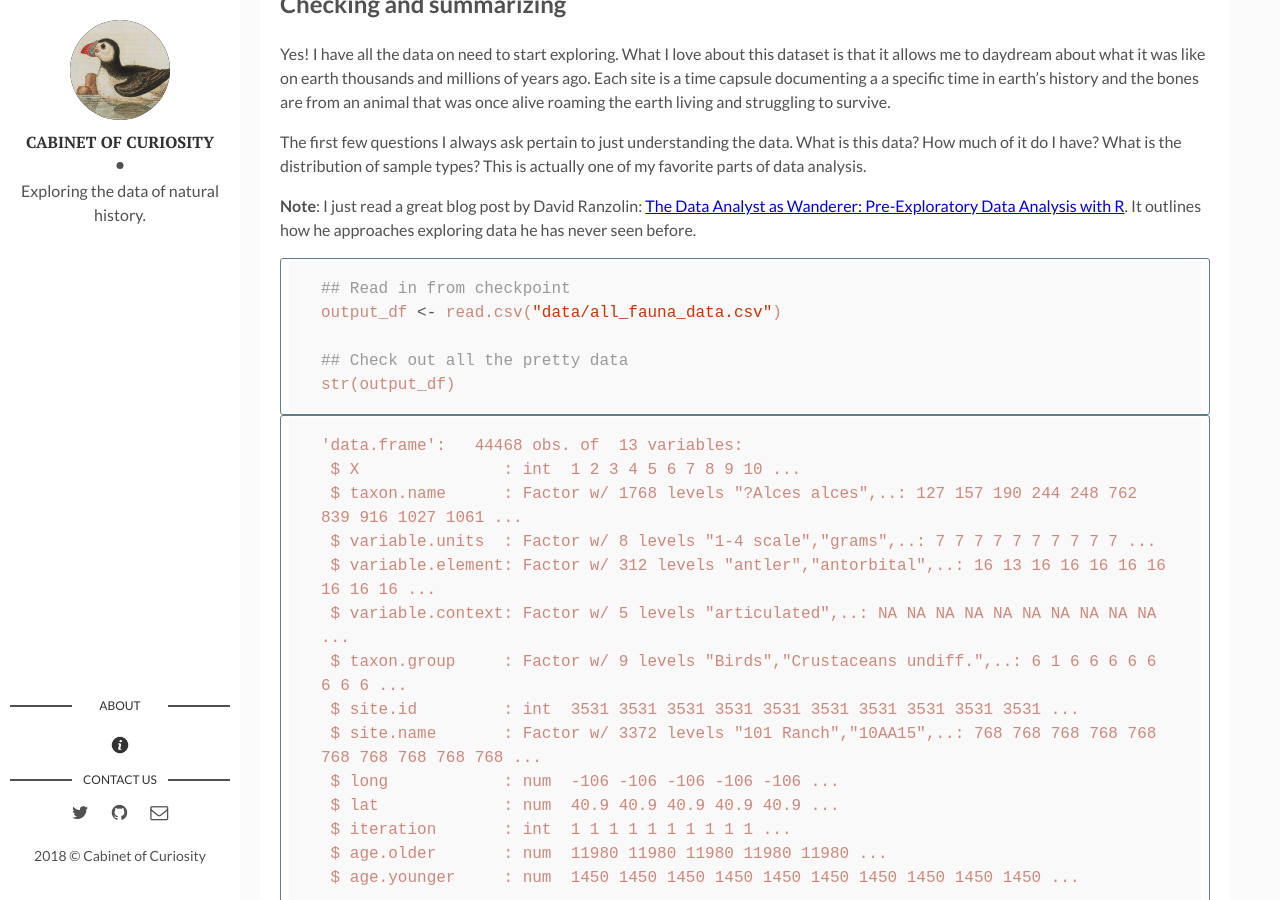
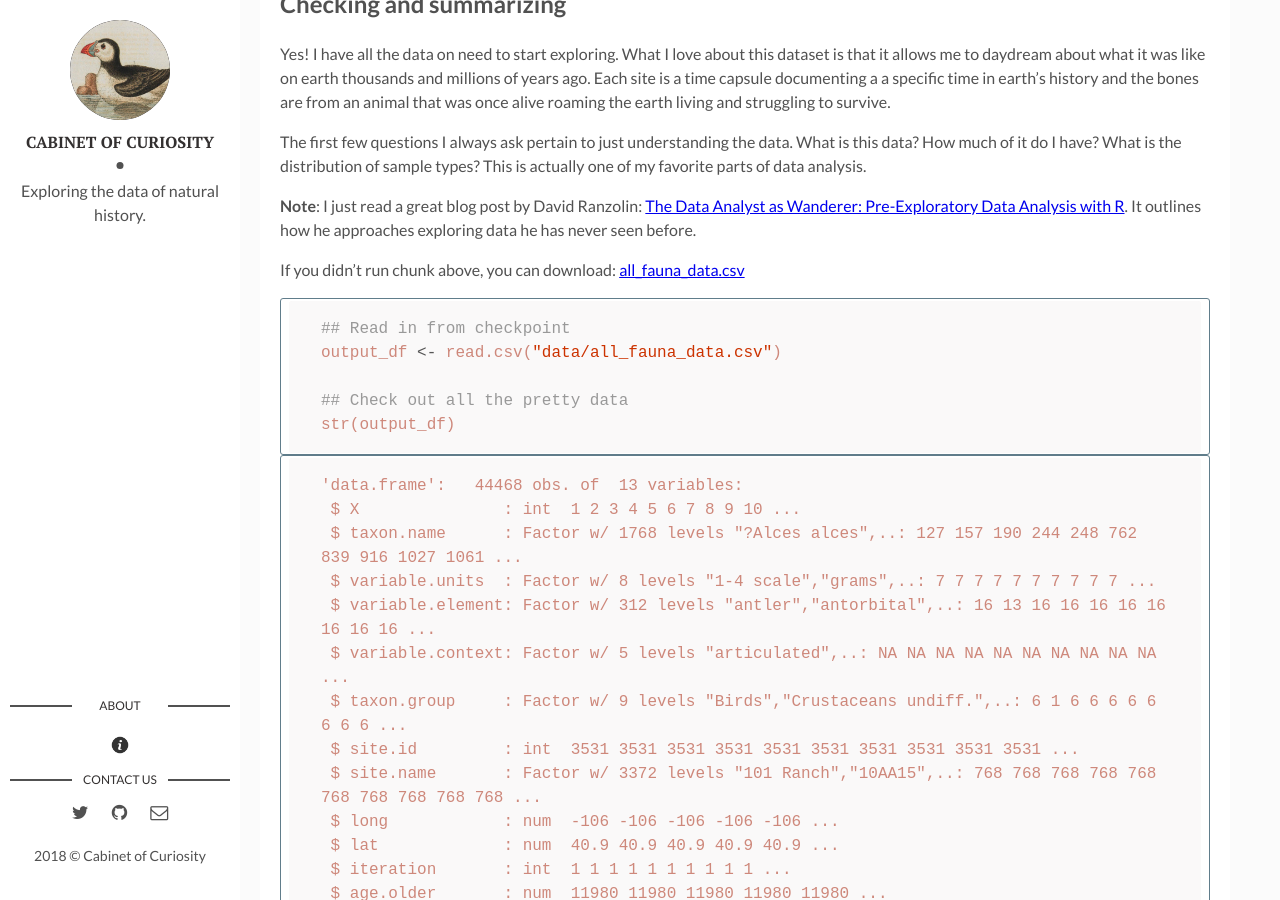
Before and after one commit to cabinetofcuriosity/cabinetofcuriosity_site, a Jekyll site: the page built from _posts/2018-03-21-retrieving-summary-neotoma.md, in a window 1280 px wide and 900 px high, scrolled down 5644 px. Built offline with Jekyll 4.4.1, drawn with Linux system fonts in a browser that asks for light colours; some of the changed text lies outside the part shown.

Commit message:
updated about and fixed download link in neotoma 1

````diff
--- a/_posts/2018-03-21-retrieving-summary-neotoma.md
+++ b/_posts/2018-03-21-retrieving-summary-neotoma.md
@@ -181,7 +181,7 @@
 <0 rows> (or 0-length row.names)
 ```
 
-Now that I have a nice home for my data, I created a loop to download all the data from the Neotoma database. This takes a lot of time to run, I didn't time it, but be prepared to wait if you want to run this. **The finished dataframe can be downloaded [here](../assests/download s/all_fauna_data.csv)**
+Now that I have a nice home for my data, I created a loop to download all the data from the Neotoma database. This takes a lot of time to run, I didn't time it, but be prepared to wait if you want to run this. **The finished dataframe can be downloaded**:  <a href="{{ site.baseurl }}/assets/downloads/all_fauna_data.csv" target="_blank">all_fauna_data.csv</a>
 
 **Note**: Some of the chronologies had multiple dates for `age.older` and `age.younger`, so I had to just grab the first age. Look at [Neotoma database manual](http://neotoma-manual.readthedocs.io/en/latest/db_design_concepts.html#chronology) for how chronology is determined for each site.
 
@@ -220,6 +220,8 @@
 What is this data? How much of it do I have? What is the distribution of sample types? This is actually one of my favorite parts of data analysis.
 
 **Note**: I just read a great blog post by David Ranzolin: [The Data Analyst as Wanderer: Pre-Exploratory Data Analysis with R](https://daranzolin.github.io/articles/2018-01/preeda). It outlines how he approaches exploring data he has never seen before.
+
+If you didn't run chunk above, you can download: <a href="{{ site.baseurl }}/assets/downloads/all_fauna_data.csv" target="_blank">all_fauna_data.csv</a>
 
 ```r
 ## Read in from checkpoint
--- a/about.html
+++ b/about.html
@@ -19,6 +19,6 @@
 <a href="https://twitter.com/jo_caryn"><img src="../assets/img/twitter2.png" width="27" height="27"></a>
  <a href="https://github.com/carynjohansen"><img src="../assets/img/github2.png" width="27" height="27"></a>
 
-**Ciera Martinez** is obsessed is a biologist who spent the last ten years studying the evolution of morphology.  During her PhD she explored how plant form develops and now aims to understand how non-coding DNA defines developmental signals during early fruit fly development. She is a Berkeley Institute of Data Science Fellow where she explores her love of all things data. And really likes fancy microscopes and cats.
+**Ciera Martinez** is a biologist who spent the last ten years studying the evolution of morphology.  During her PhD she explored how plant form develops and now aims to understand how non-coding DNA defines developmental signals during early fruit fly development. She is a Berkeley Institute of Data Science Fellow where she explores her love of all things data. And really likes fancy microscopes and cats.
 <a href="https://twitter.com/CieraReports"><img src="../assets/img/twitter2.png" width="27" height="27"></a>
  <a href="https://github.com/iamciera"><img src="../assets/img/github2.png" width="27" height="27"></a>
````
